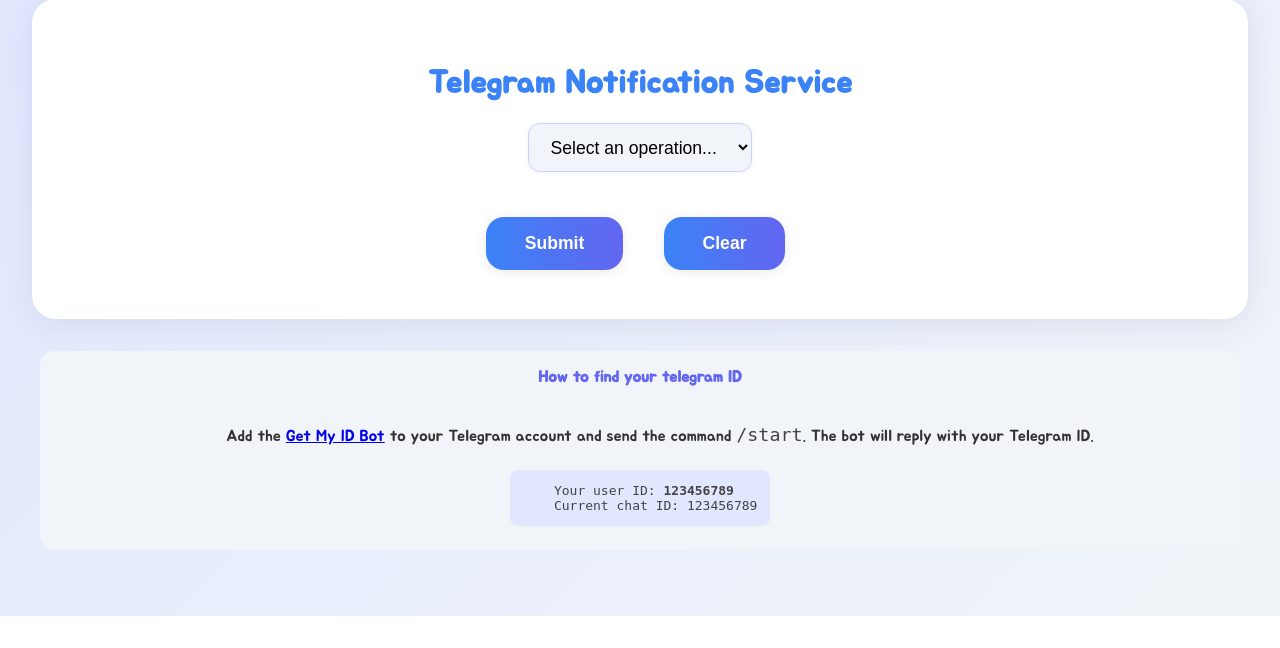
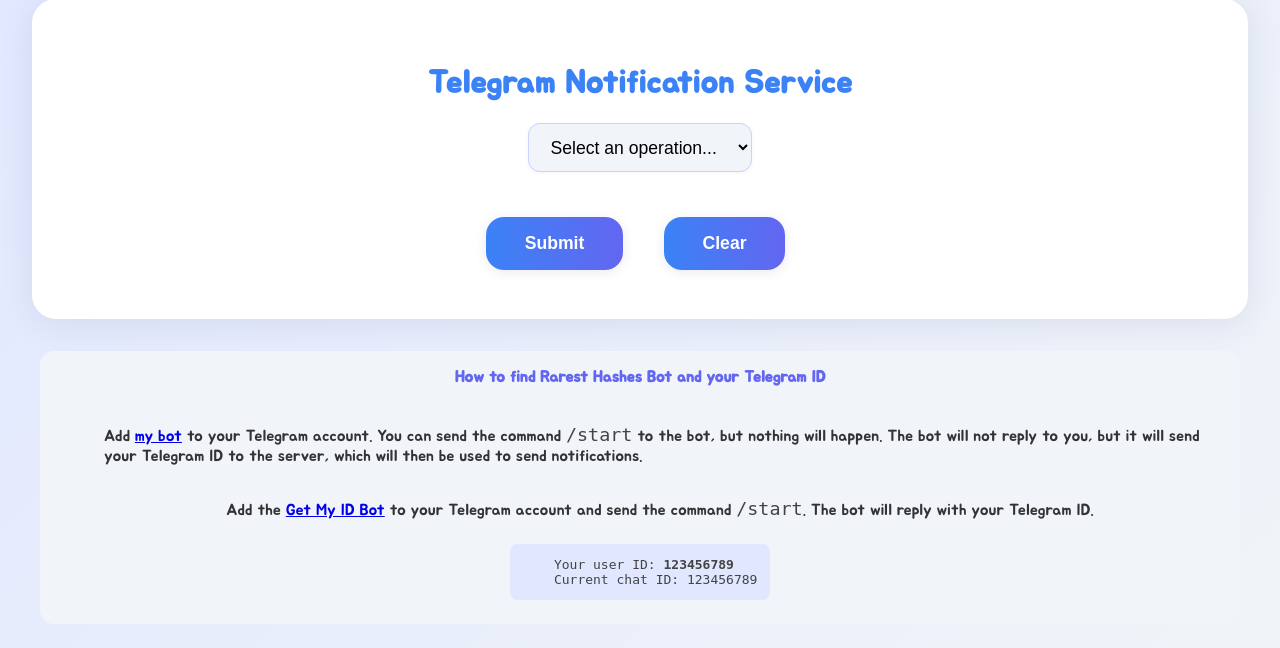
Before and after one commit to YaroslavWork/RareHashesWebsite, a Flask app: page /telegram_notification_service in a window 1280 px wide. Shown: the part 184-832 px from the top of the page. Before the commit the page ends 800 px from the top, so only its background shows below. Run offline with Flask 3, Linux system fonts and the light colour scheme; parts of the project's set-up code (start-up, migrations or seed data) failed here and were passed over.

Commit message:
Update instructions in notification service

```diff
--- a/app/templates/telegramNotificationService.html
+++ b/app/templates/telegramNotificationService.html
@@ -40,8 +40,11 @@
         </div>
     </div>
     <div style="background:#f1f5f9; border-radius:14px; padding:1em 1.5em; margin-bottom:1.5em; width: 90%; margin-left: auto; margin-right: auto; text-align: center;">
-            <h4 style="color:#6366f1; margin-top:0;">How to find your telegram ID</h4>
-            <ul style="display: inline-block; text-align: left;">Add the <a href="https://t.me/getmyid_bot" target="_blank">Get My ID Bot</a> to your Telegram account and send the command <code>/start</code>. The bot will reply with your Telegram ID.</ul>
+            <h4 style="color:#6366f1; margin-top:0;">How to find Rarest Hashes Bot and your Telegram ID</h4>
+            <ul style="display: inline-block; text-align: left;">
+                Add <a href="https://t.me/rare_hashes_bot" target="_blank">my bot</a> to your Telegram account. You can send the command <code>/start</code> to the bot, but nothing will happen. The bot will not reply to you, but it will send your Telegram ID to the server, which will then be used to send notifications.
+            </ul>
+                <ul style="display: inline-block; text-align: left;">Add the <a href="https://t.me/getmyid_bot" target="_blank">Get My ID Bot</a> to your Telegram account and send the command <code>/start</code>. The bot will reply with your Telegram ID.</ul>
             <pre style="background:#e0e7ff; border-radius:8px; padding:1em; font-size:1em; text-align: left; display: inline-block;">
     Your user ID: <b>123456789</b>
     Current chat ID: 123456789
```
Also changed, not shown: CHANGELOG.md.
